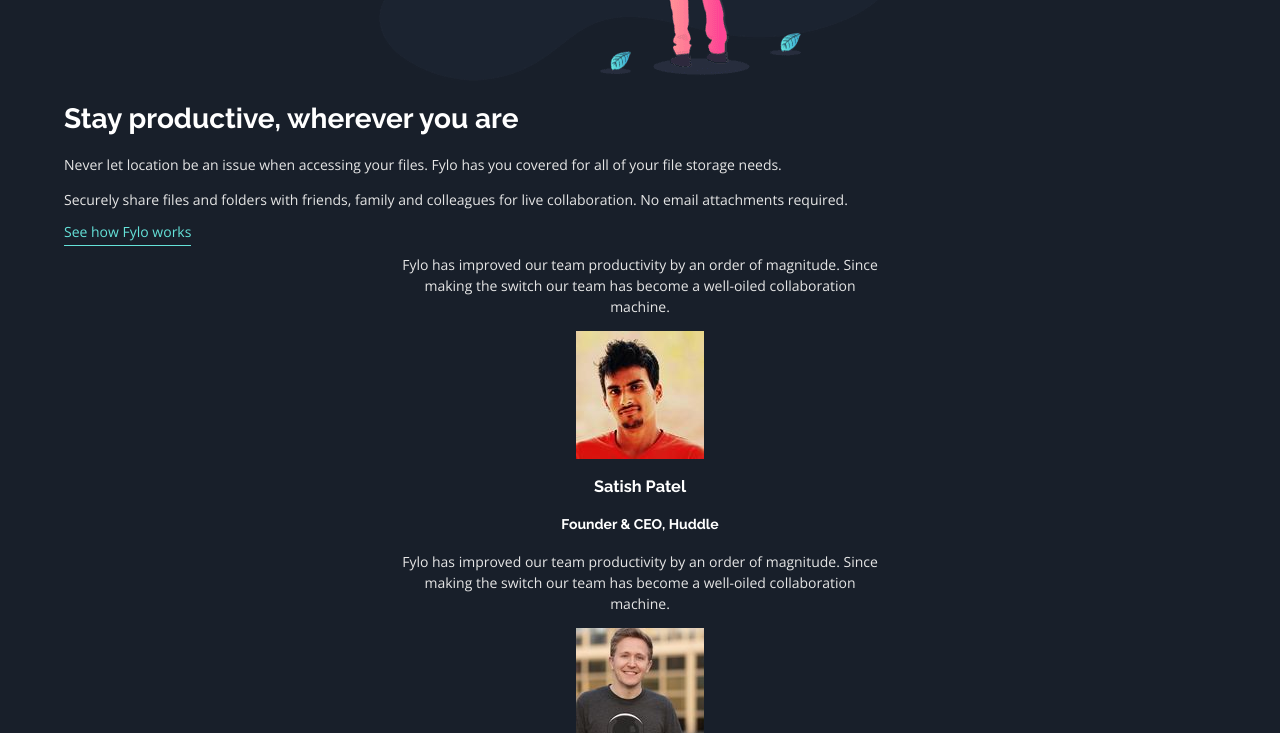
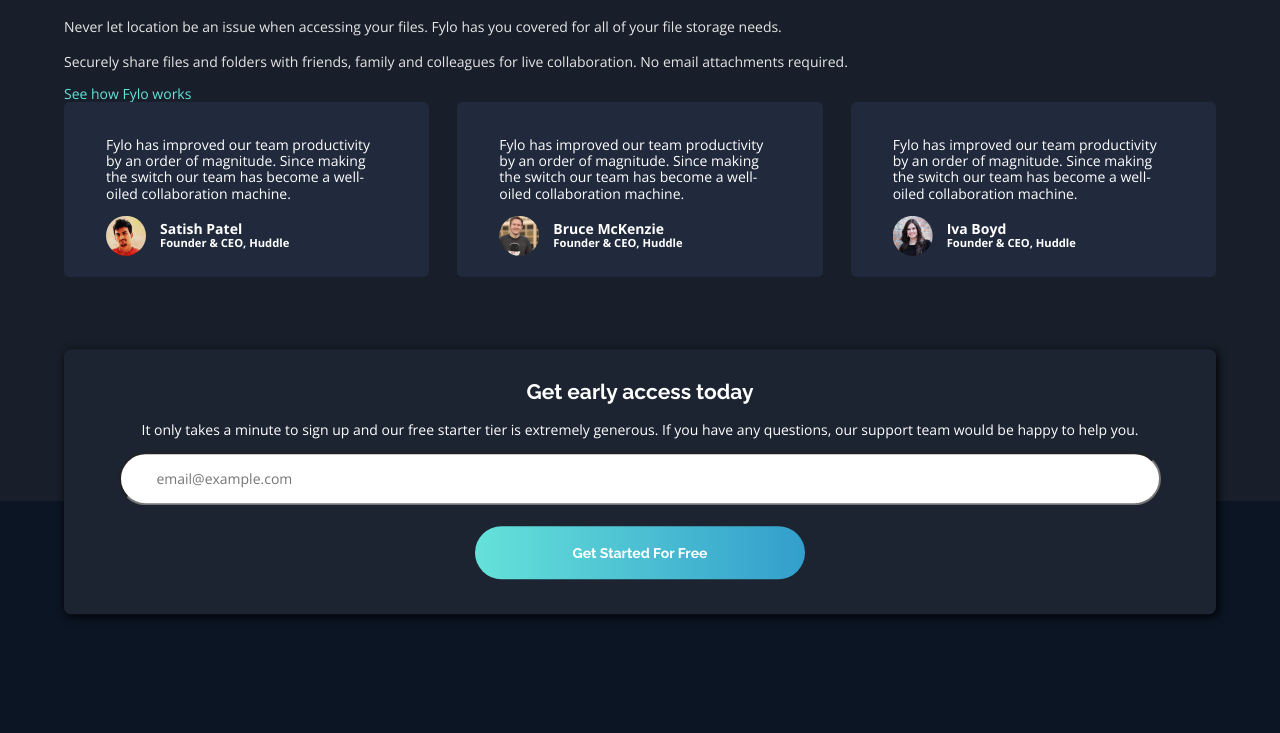
Before and after one commit to Valaeraa/fylo-landing-page, a website built with Parcel: page src/index.html in a window 1280 px wide. Shown: the part 1929-2662 px from the top of the page. Built offline with nearby package versions, Linux system fonts and the light colour scheme.

Commit message:
Basic mobile styling
Added basic mobile styling for sign up and footer section.

```diff
--- a/src/index.html
+++ b/src/index.html
@@ -110,89 +110,115 @@
     </section>
 
     <section class="testimonials">
-      <div class="container">
+      <div class="container grid">
 
         <div class="testimonal-card">
-          <p class="copy-text">
+          <p class=".testimonial-text">
             Fylo has improved our team productivity by an order of magnitude. Since making the switch our team has
             become a well-oiled collaboration machine.
           </p>
 
           <div class="profile">
-            <img src="./images/profile-1.jpg" alt="profile icon">
+            <img class="profile-pic" src="./images/profile-1.jpg" alt="profile icon">
 
-            <div>
-              <h3 class="profile-title">Satish Patel</h3>
-              <h4 class="profile-sub-title">Founder & CEO, Huddle</h4>
+            <div class="profile-body">
+              <h4 class="profile-title">Satish Patel</h4>
+              <h5 class="profile-sub-title">Founder & CEO, Huddle</h5>
             </div>
           </div>
         </div>
 
         <div class="testimonal-card">
-          <p class="copy-text">
+          <p class=".testimonial-text">
             Fylo has improved our team productivity by an order of magnitude. Since making the switch our team has
             become a well-oiled collaboration machine.
           </p>
 
           <div class="profile">
-            <img src="./images/profile-2.jpg" alt="profile icon">
+            <img class="profile-pic" src="./images/profile-2.jpg" alt="profile icon">
 
-            <div>
-              <h3 class="profile-title">Bruce McKenzie</h3>
-              <h4 class="profile-sub-title">Founder & CEO, Huddle</h4>
+            <div class="profile-body">
+              <h4 class="profile-title">Bruce McKenzie</h4>
+              <h5 class="profile-sub-title">Founder & CEO, Huddle</h5>
             </div>
           </div>
         </div>
 
         <div class="testimonal-card">
-          <p class="copy-text">
+          <p class=".testimonial-text">
             Fylo has improved our team productivity by an order of magnitude. Since making the switch our team has
             become a well-oiled collaboration machine.
           </p>
 
           <div class="profile">
-            <img src="./images/profile-3.jpg" alt="profile icon">
+            <img class="profile-pic" src="./images/profile-3.jpg" alt="profile icon">
 
-            <div>
-              <h3 class="profile-title">Iva Boyd</h3>
-              <h4 class="profile-sub-title">Founder & CEO, Huddle</h4>
+            <div class="profile-body">
+              <h4 class="profile-title">Iva Boyd</h4>
+              <h5 class="profile-sub-title">Founder & CEO, Huddle</h5>
             </div>
           </div>
         </div>
 
       </div>
     </section>
+
+    <section class="sign-up-container">
+      <div class="container">
+        <div class="sign-up">
+          <h2>Get early access today</h2>
+          <p>
+            It only takes a minute to sign up and our free starter tier is extremely generous. If you have any
+            questions, our support team would be happy to help you.
+          </p>
+
+          <input type="text" name="" id="" placeholder="email@example.com">
+          <button class="btn-primary">Get Started For Free</button>
+        </div>
+      </div>
+    </section>
   </main>
 
-  <footer></footer>
+  <footer>
+    <div class="container">
+      <img src="./images/logo.svg" alt="logo">
 
-  Get early access today
+      <div class="info">
+        <!-- icon -->
+        <p>
+          Lorem ipsum dolor sit amet, consectetur adipiscing elit, sed do eiusmod tempor incididunt ut labore et
+          dolore magna aliqua
+        </p>
 
-  It only takes a minute to sign up and our free starter tier is extremely generous. If you have any
-  questions, our support team would be happy to help you.
+        <div >
+          <p>+1-543-123-4567</p>
+          <p>example@fylo.com</p>
+        </div>
+      </div>
 
-  Get Started For Free
+      <div class="about">
+        <p>About Us</p>
 
-  Lorem ipsum dolor sit amet, consectetur adipiscing elit, sed do eiusmod tempor incididunt ut labore et
-  dolore magna aliqua
+        <li class="footer-list"><a class="footer-link" href="#">Jobs</a></li>
+        <li class="footer-list"><a class="footer-link" href="#">Press</a></li>
+        <li class="footer-list"><a class="footer-link" href="#">Blog</a></li>
+      </div>
 
-  +1-543-123-4567
-  example@fylo.com
+      <div class="contact">
+        <p>Contact Us</p>
 
-  About Us
-  Jobs
-  Press
-  Blog
+        <li class="footer-list"><a class="footer-link" href="#">Terms</a></li>
+        <li class="footer-list"><a class="footer-link" href="#">Privacy</a></li>
+      </div>
 
-  Contact Us
-  Terms
-  Privacy
+      <div class="social-media"></div>
 
-  <footer>
-    <p class="attribution">
-      Challenge by <a href="https://www.frontendmentor.io?ref=challenge" target="_blank">Frontend Mentor</a>.
-      Coded by <a href="#">Valaeraa</a>.
-    </p>
+      <p class="attribution">
+        Challenge by <a href="https://www.frontendmentor.io?ref=challenge" target="_blank">Frontend Mentor</a>.
+        Coded by <a href="#">Valaeraa</a>.
+      </p>
+    </div>
+
   </footer>
 </body>
 </html>
--- a/src/scss/main.scss
+++ b/src/scss/main.scss
@@ -9,6 +9,9 @@
 // todo - move hero section to header
 // todo - separate scss into additional files
 // todo - add right arrow icon to the btn-info
+// todo - refactor copy-text
+// todo - fix input and button styling
+// todo - set line height for all text
 
 $clr-neutral: hsl(0, 0%, 100%);
 
@@ -30,7 +33,7 @@
 
 img {
   max-width: 100%;
-  // object-fit: cover;
+  object-fit: cover;
 }
 
 h1,
@@ -48,6 +51,12 @@
   // min-height: 10vh;
   // border: 1px solid hsl(0, 0%, 100%);
   // width: 100%;
+}
+
+footer {
+  background: hsl(216, 53%, 9%);
+  padding-top: 17em;
+  text-align: left;
 }
 
 .container {
@@ -94,8 +103,8 @@
 .hero {
   background: hsl(217, 28%, 15%);
   // background: url("../images/bg-curvy-mobile.svg") bottom / 130% auto no-repeat;
-  padding-top: 20px;
-  padding-bottom: 8em;
+  // padding-top: 20px;
+  // padding-bottom: 8em;
   // margin-bottom: 8rem;
   // position: relative;
   // height: 100vh;
@@ -113,16 +122,27 @@
   margin: 1em auto;
 }
 
+input {
+  padding: 1.2em 2.5em;
+  width: 95%;
+  border-radius: 2em;
+}
+
 .btn-primary {
   display: inline-block;
   font-family: "Raleway", sans-serif;
-  padding: 1.5em 7em;
+  padding: 1.3em 7em;
   font-weight: bold;
   background: linear-gradient(to right, hsl(176, 68%, 64%), hsl(198, 60%, 50%));
   color: hsl(0, 0%, 100%);
   border: none;
   border-radius: 2em;
   margin: 1.5em 0;
+  cursor: pointer;
+
+  &:hover {
+    opacity: 0.8;
+  }
 }
 
 .btn-info {
@@ -166,3 +186,85 @@
   line-height: 150%;
   color: hsl(0, 0%, 90%);
 }
+
+.grid {
+  display: grid;
+  gap: 2em;
+
+  grid-template-columns: repeat(auto-fit, minmax(300px, 1fr));
+}
+
+.testimonal-card {
+  background: hsl(219, 30%, 18%);
+  border-radius: 0.4em;
+  text-align: left;
+  padding: 1.5em 3em;
+}
+
+.testimonial-text {
+  line-height: 150%;
+  color: hsl(0, 0%, 90%);
+}
+
+.profile {
+  display: flex;
+  justify-content: left;
+  align-items: center;
+}
+
+.profile-pic {
+  clip-path: circle(50% at 50% 50%);
+  max-width: 40px;
+  max-height: 40px;
+}
+
+.profile-body {
+  margin: 0 1em;
+}
+
+.profile-title,
+.profile-sub-title {
+  font-family: "Open Sans", sans-serif;
+  margin: 0;
+  padding: 0;
+}
+
+.profile-sub-title {
+  font-size: 0.7rem;
+}
+
+.sign-up-container {
+  position: relative;
+  padding: 8em 0;
+}
+
+.sign-up {
+  position: absolute;
+  top: 50%;
+  left: 50%;
+  transform: translate(-50%, -15%);
+  width: 90%;
+  margin: 0 auto;
+  background: hsl(217, 28%, 15%);
+  padding: 1em 2em;
+  border-radius: 0.5em;
+  box-shadow: 2px 2px 10px hsl(0, 0%, 0%);
+}
+
+.footer-list {
+  list-style: none;
+  margin: 1em 0;
+}
+
+.footer-link {
+  color: hsl(0, 0%, 100%);
+  text-decoration: none;
+}
+
+.info {
+  margin: 3em 0;
+}
+
+.about {
+  margin: 3em 0;
+}
```
